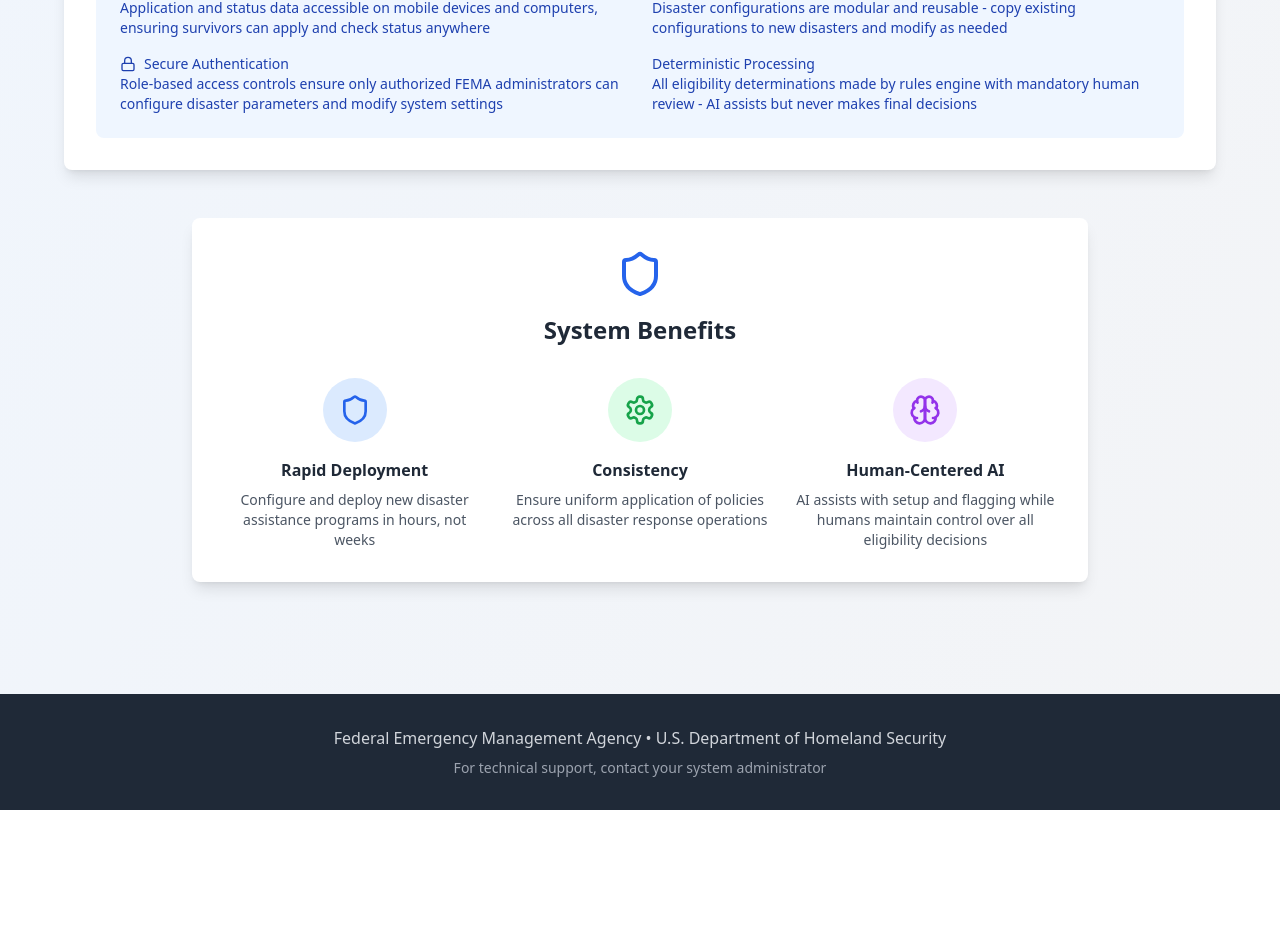
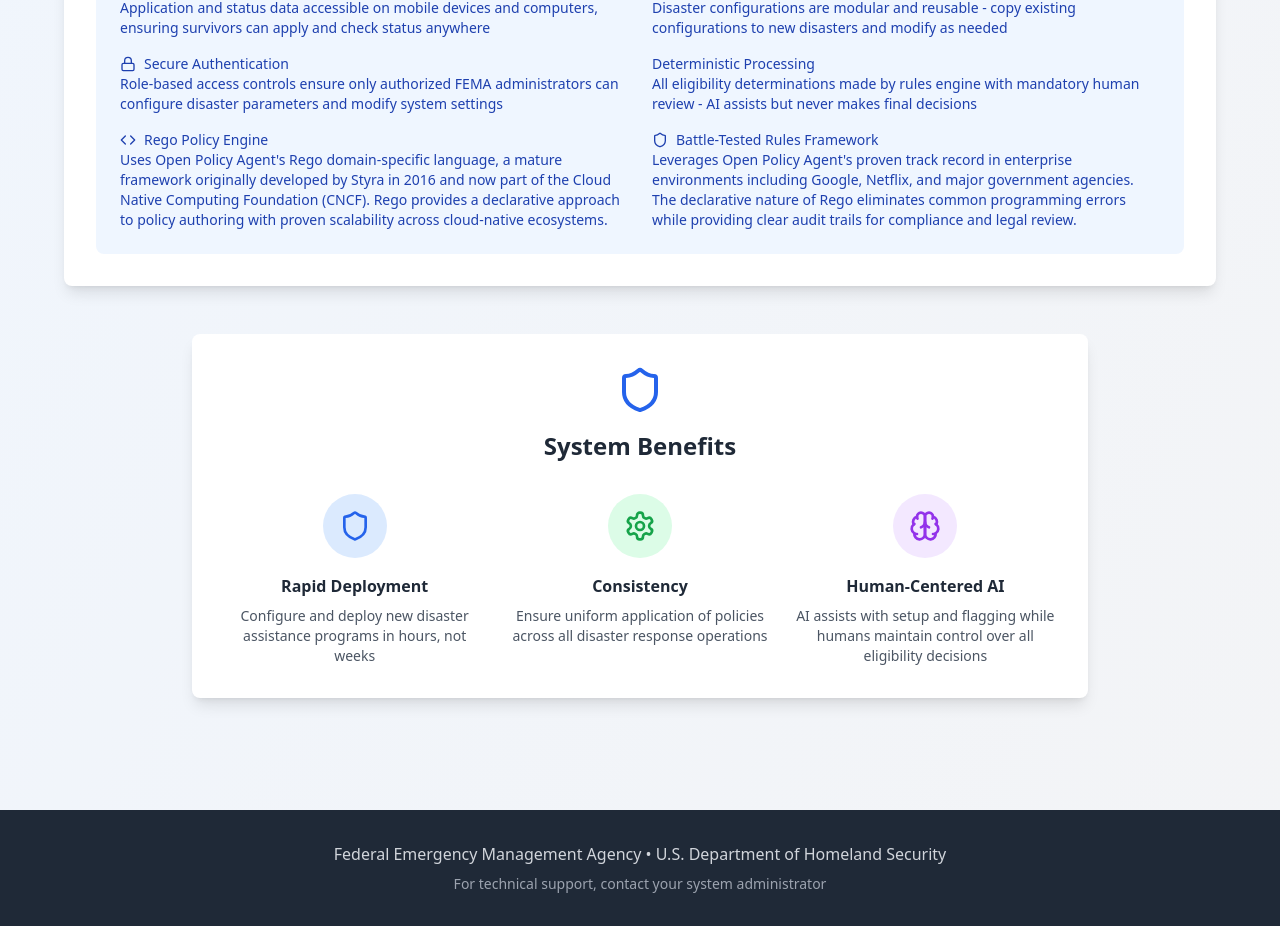
Before and after one commit to aih/disaster-relief, a React (Vite) app: page / in a window 1280 px wide. Shown: the part 1653-2579 px from the top of the page. Before the commit the page ends 2463 px from the top, so only its background shows below. Built offline with nearby package versions, Linux system fonts and the light colour scheme.

Commit message:
Add Rego description to System Architecture
Added two points to the System Architecture & Access section describing the use of Rego for the rules engine, the benefits of using a domain-specific language, and a brief history of the Open Policy Agent framework.

```diff
--- a/src/pages/Index.tsx
+++ b/src/pages/Index.tsx
@@ -1,7 +1,7 @@
 
 import { Card, CardContent, CardDescription, CardHeader, CardTitle } from "@/components/ui/card";
 import { Button } from "@/components/ui/button";
-import { Shield, Settings, FileText, Brain, Zap, AlertTriangle, Smartphone, Lock, Copy } from "lucide-react";
+import { Shield, Settings, FileText, Brain, Zap, AlertTriangle, Smartphone, Lock, Copy, Code } from "lucide-react";
 import { useNavigate } from "react-router-dom";
 
 const Index = () => {
@@ -180,6 +180,13 @@ const Index = () => {
                     </p>
                     <p>Role-based access controls ensure only authorized FEMA administrators can configure disaster parameters and modify system settings</p>
                   </div>
+                  <div>
+                    <p className="font-medium flex items-center">
+                      <Code className="h-4 w-4 mr-2" />
+                      Rego Policy Engine
+                    </p>
+                    <p>Uses Open Policy Agent's Rego domain-specific language, a mature framework originally developed by Styra in 2016 and now part of the Cloud Native Computing Foundation (CNCF). Rego provides a declarative approach to policy authoring with proven scalability across cloud-native ecosystems.</p>
+                  </div>
                 </div>
               </div>
               <div>
@@ -194,6 +201,13 @@ const Index = () => {
                   <div>
                     <p className="font-medium">Deterministic Processing</p>
                     <p>All eligibility determinations made by rules engine with mandatory human review - AI assists but never makes final decisions</p>
+                  </div>
+                  <div>
+                    <p className="font-medium flex items-center">
+                      <Shield className="h-4 w-4 mr-2" />
+                      Battle-Tested Rules Framework
+                    </p>
+                    <p>Leverages Open Policy Agent's proven track record in enterprise environments including Google, Netflix, and major government agencies. The declarative nature of Rego eliminates common programming errors while providing clear audit trails for compliance and legal review.</p>
                   </div>
                 </div>
               </div>
```
